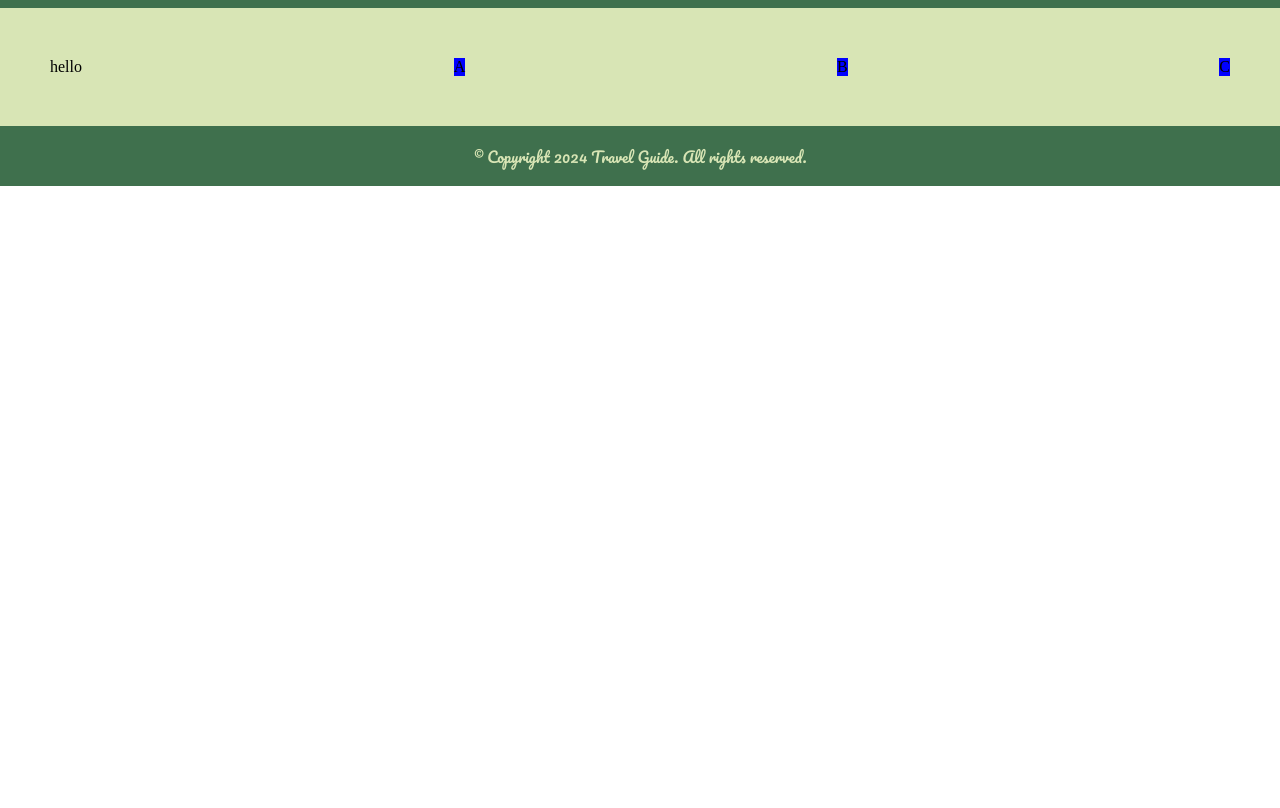
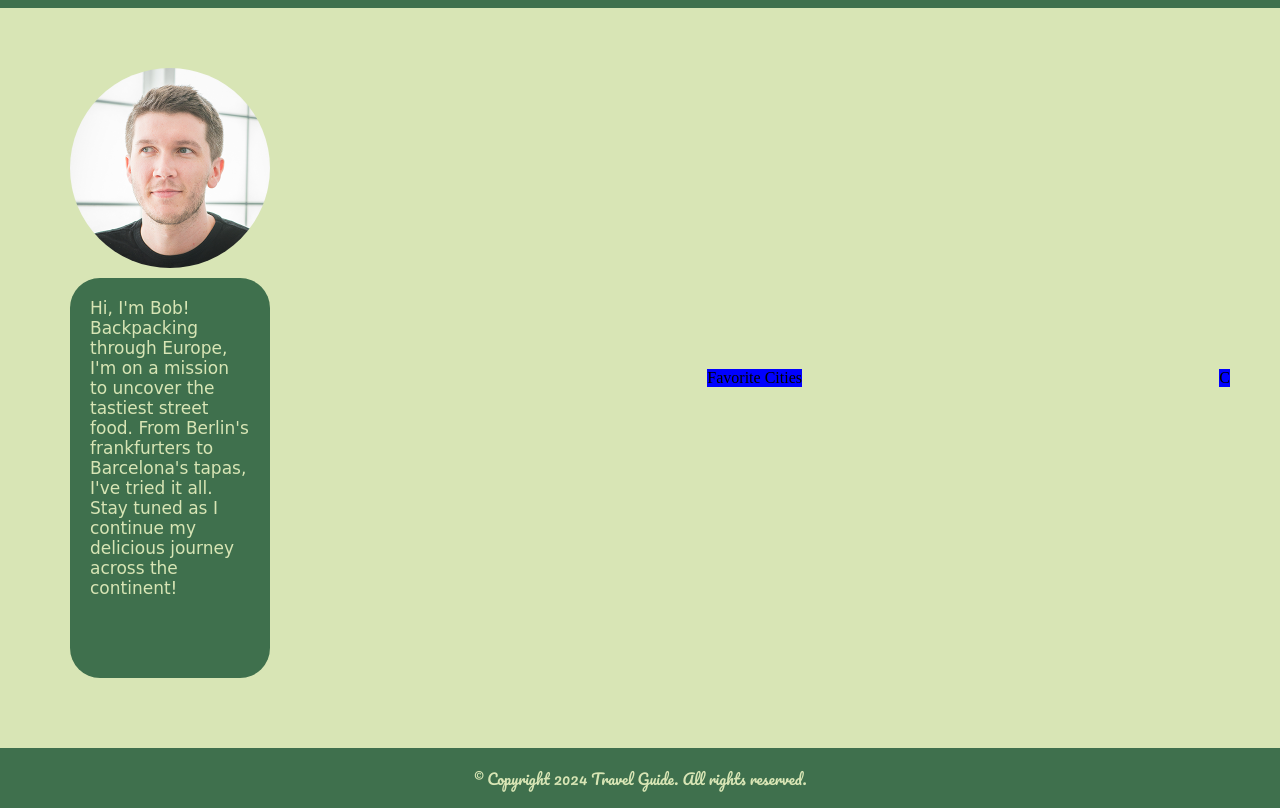
Before and after one commit to GhiwaDaccache/Travel-Destination-Guide, a plain HTML site: page Travel-Destination-Guide/Pages/profile.html in a window 1280 px wide. Shown: the part 62-870 px from the top of the page. Before the commit the page ends 800 px from the top, so only its background shows below. Drawn offline with Linux system fonts and the light colour scheme.

Commit message:
Biography designed

```diff
--- a/Travel-Destination-Guide/Pages/profile.html
+++ b/Travel-Destination-Guide/Pages/profile.html
@@ -23,10 +23,24 @@
         </div>
     </header>
     <main class="profile-page">
-        hello
-            <div class="test">A</div>
-            <div class="test">B</div>
-            <div class="test">C</div>
+        <div class="personal-section">
+            <img class="profile-pic" src="../Elements/Profile pic.png" />
+            <div class="bio">
+                Hi, I'm Bob! Backpacking through Europe, I'm on a mission to uncover the tastiest street food.
+                From Berlin's frankfurters to Barcelona's tapas, I've tried it all.
+                Stay tuned as I continue my delicious journey across the continent!
+            </div>
+        </div>
+
+        <div class="testB">
+            <p>
+                Favorite Cities
+            </p>
+
+        </div>
+
+
+        <div class="test">C</div>
     </main>
     <footer class="footer">
         <p> © Copyright 2024 Travel Guide. All rights reserved.</p>
--- a/Travel-Destination-Guide/Styles/images.css
+++ b/Travel-Destination-Guide/Styles/images.css
@@ -14,3 +14,9 @@
     border-radius: 30px;
     border: 2px solid #2d324e;
 }
+
+.profile-pic{
+    width: 200px;
+    height: 200px;
+    border-radius: 50%;
+}
--- a/Travel-Destination-Guide/Styles/profile.css
+++ b/Travel-Destination-Guide/Styles/profile.css
@@ -6,6 +6,35 @@
     align-items: center;
 }
 
+.personal-section{
+    height: 80%;
+    display: flex;
+    flex-direction: column;
+    justify-content: space-between;
+    padding: 10px;
+    align-items: center;
+}
+
+.bio{
+    height: 400px;
+    width: 200px;
+    background-color: #3F704D;
+    font-size: 17px;
+    font-family: "quicksand", cursive;
+    color: #d8e5b5;
+    padding:20px;
+    border-radius: 30px;
+    margin: 10px;
+}
+
+.testB{
+    height: 80%;
+    background-color: blue;
+}
+
+.testB > p{
+
+}
 .test{
     height: 80%;
     background-color: blue;
```
Also changed, not shown: Travel-Destination-Guide/Elements/Profile pic.png (added).
